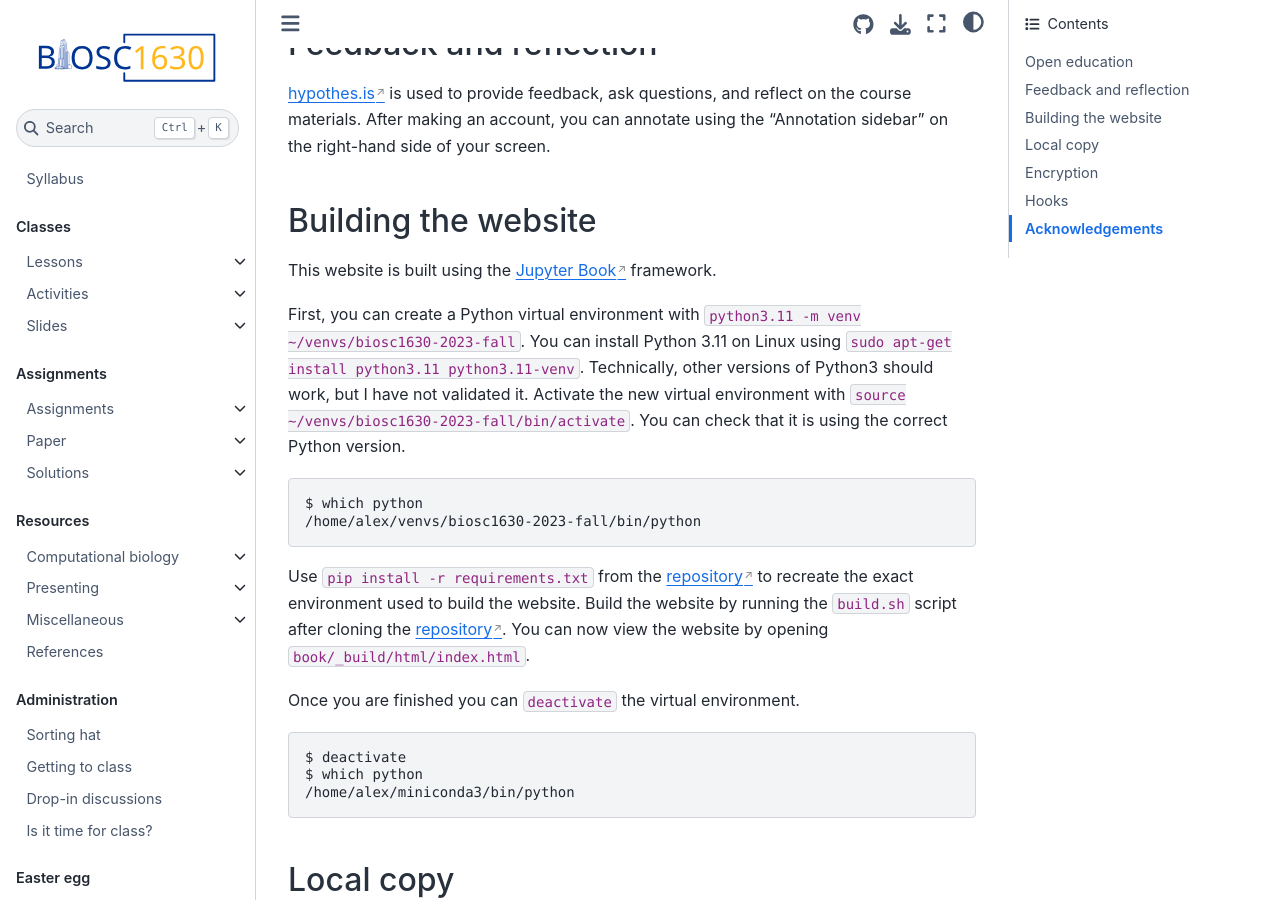
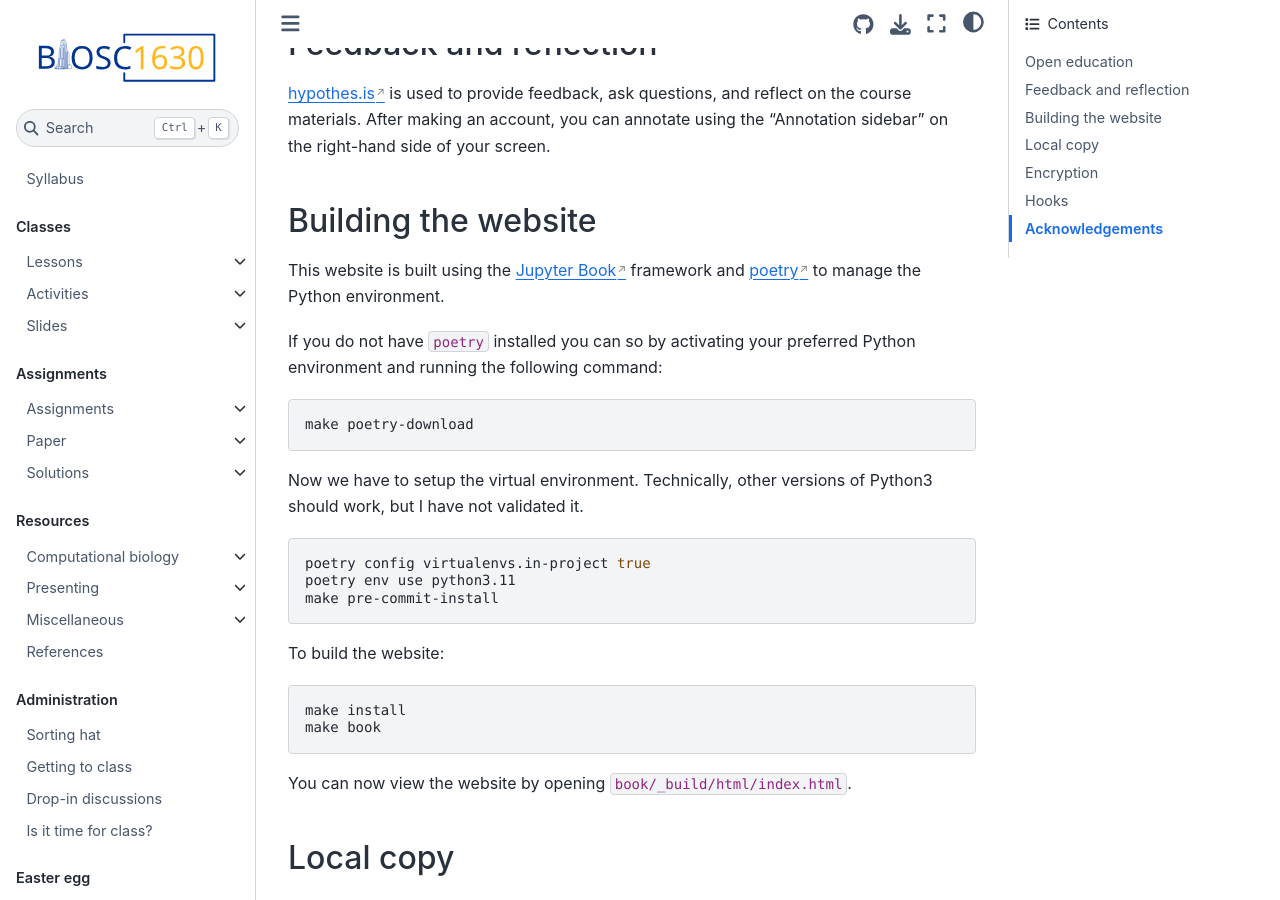
Before and after one commit to oasci/pitt-biosc1630-2023f, a Jupyter Book: the page built from book/index.md, in a window 1280 px wide and 900 px high, scrolled down 544 px. Built offline with Jupyter Book 1.0.4 settings and Sphinx 7.4.7 and the Sphinx Book theme 1.1.4, drawn with Linux system fonts in a browser that asks for light colours; pages that are not in the unit, such as notebooks, are missing from menus.

Commit message:
Add new build info

````diff
--- a/book/index.md
+++ b/book/index.md
@@ -36,30 +36,31 @@ After making an account, you can annotate using the "Annotation sidebar" on the
 
 ## Building the website
 
-This website is built using the [Jupyter Book](https://jupyterbook.org/en/stable/intro.html) framework.
+This website is built using the [Jupyter Book](https://jupyterbook.org/en/stable/intro.html) framework and [poetry](https://python-poetry.org/) to manage the Python environment.
 
-First, you can create a Python virtual environment with `python3.11 -m venv ~/venvs/biosc1630-2023-fall`.
-You can install Python 3.11 on Linux using `sudo apt-get install python3.11 python3.11-venv`.
-Technically, other versions of Python3 should work, but I have not validated it.
-Activate the new virtual environment with `source ~/venvs/biosc1630-2023-fall/bin/activate`.
-You can check that it is using the correct Python version.
+If you do not have `poetry` installed you can so by activating your preferred Python environment and running the following command:
 
 ```bash
-$ which python
-/home/alex/venvs/biosc1630-2023-fall/bin/python
+make poetry-download
 ```
 
-Use `pip install -r requirements.txt` from the [repository](https://github.com/aalexmmaldonado/biosc1630-2023-fall) to recreate the exact environment used to build the website.
-Build the website by running the `build.sh` script after cloning the [repository](https://github.com/aalexmmaldonado/biosc1630-2023-fall).
-You can now view the website by opening `book/_build/html/index.html`.
-
-Once you are finished you can `deactivate` the virtual environment.
+Now we have to setup the virtual environment.
+Technically, other versions of Python3 should work, but I have not validated it.
 
 ```bash
-$ deactivate
-$ which python
-/home/alex/miniconda3/bin/python
+poetry config virtualenvs.in-project true
+poetry env use python3.11
+make pre-commit-install
 ```
+
+To build the website:
+
+```bash
+make install
+make book
+```
+
+You can now view the website by opening `book/_build/html/index.html`.
 
 ## Local copy
 
````
Also changed, not shown: README.md (+17 -16 lines), 2 other files.
